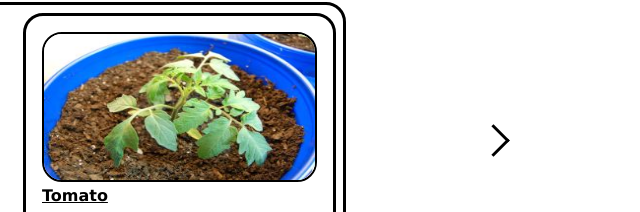
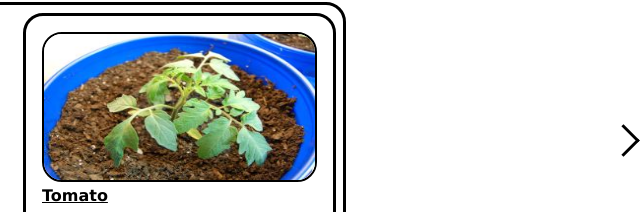
Before and after one commit to Sverals/Plant-Store, a plain HTML site: page index.html in a window 1280 px wide. Shown: the part 561-773 px from the top of the page, 806-1446 px from the left, 640 px wide, since content can reach past the window. Drawn offline with Linux system fonts and the light colour scheme.

Commit message:
Update arrow to display correctly now

```diff
--- a/project.css
+++ b/project.css
@@ -194,7 +194,7 @@ main {
 .right-arrow {
     position: relative;
     top: 150px;
-    left: 1160px;
+    left: 1290px;
     width: 10px;
 }
 
```
